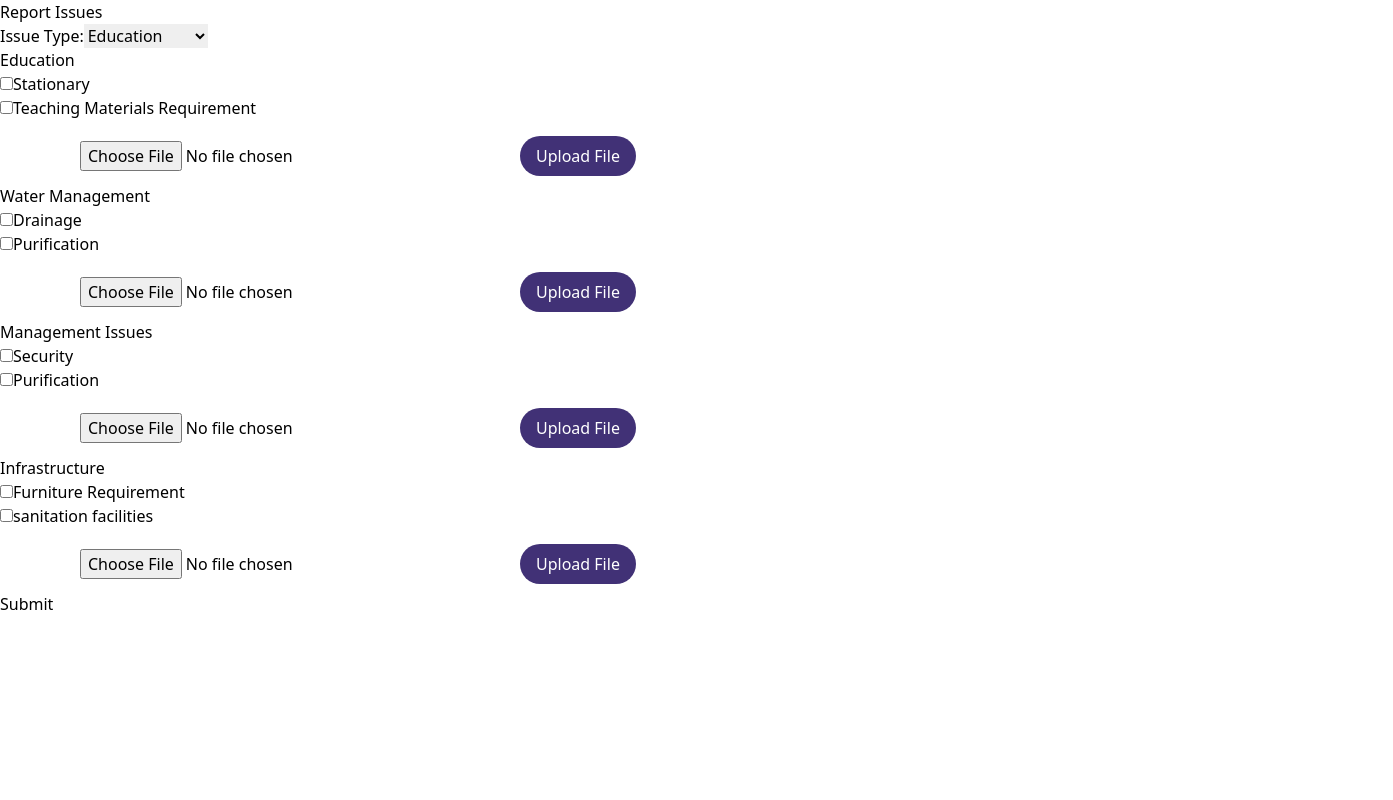
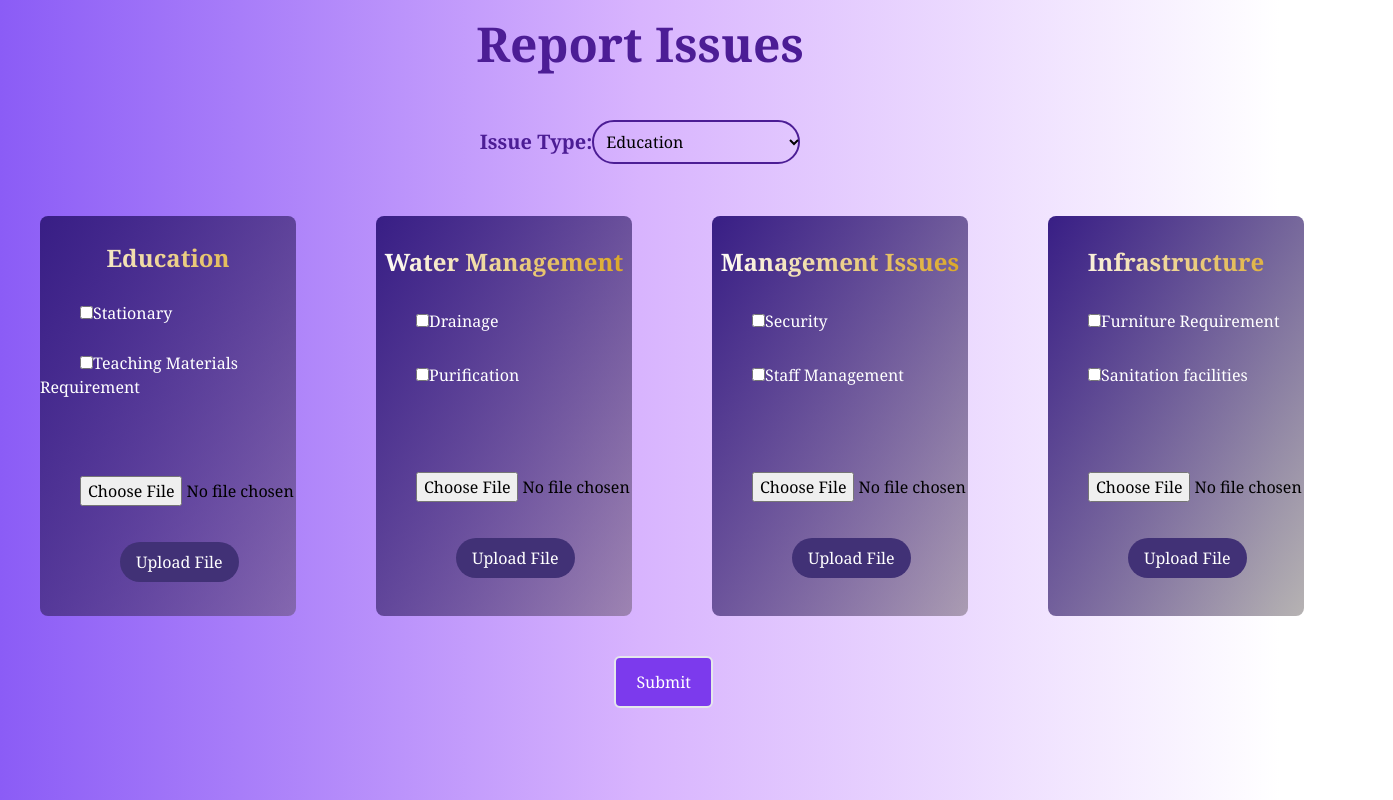
Before and after one commit to SumanSingha05/LinkAid, a React (Vite) app: page /issues in a window 1280 px wide. Shown: the whole page, 1393 px wide, since content can reach past the window. Built offline with nearby package versions, Linux system fonts and the light colour scheme; no server answers; a web font is replaced by a local one.

Commit message:
issues styling

```diff
--- a/src/Components/FileUpload.jsx
+++ b/src/Components/FileUpload.jsx
@@ -19,8 +19,8 @@ const FileUpload = () => {
   return (
 
     <div>
-      <input className='ml-20' type="file" onChange={(e) => setFileUpload(e.target.files[0])} />
-      <button className='border-black border-2 border-solid ml-32 mt-4 mb-2 p-2 pl-4 pr-4 rounded-full bg-[#413176] text-[#ffffff] border-none ' onClick={uploadFile}>Upload File</button>
+      <input className='ml-10 mb-5' type="file" onChange={(e) => setFileUpload(e.target.files[0])} />
+      <button className='border-black border-2 border-solid ml-20 mt-4 mb-2 p-2 pl-4 pr-4 rounded-full bg-[#413176] text-[#ffffff] border-none ' onClick={uploadFile}>Upload File</button>
     </div>
   )
 }
--- a/src/Components/issues.jsx
+++ b/src/Components/issues.jsx
@@ -229,36 +229,37 @@ const Issues = () => {
   };
 
   return (
-    <div>
-      <h1>Report Issues</h1>
+    <div className="bg-gradient-to-r font-serif from-violet-500 via-purple-300 to-white h-[100vh] w-[100vw] flex flex-col">
+      <h1 className='font-serif text-center text-5xl font-semibold text-violet-900 mt-5 mb-5 '>Report Issues</h1>
+
       <form onSubmit={handleSubmit}>
-        <div>
-          <label>Issue Type:</label>
-          <select value={type} onChange={(e) => setType(e.target.value)}>
-            <option value="education">Education</option>
-            <option value="water">Water</option>
-            <option value="management">management</option>
-            <option value="infrastructure">infrastructure</option>
+        <div className="border-2 mt-5 border-black border-none flex items-center justify-center">
+          <label className="text-violet-900 text-xl font-semibold mt-5 mb-5">Issue Type:</label>
+          <div className="border-2 rounded-full border-solid w-52 border-violet-900">
+            <select className="bg-transparent border-none outline-none w-52 py-2 pl-2" value={type} onChange={(e) => setType(e.target.value)}>
+              <option className='text-white bg-violet-900' value="Select">Select Field</option>
+              <option className='text-white bg-violet-800' value="education">Education</option>
+              <option className='text-white bg-violet-700' value="water">Water</option>
+              <option className='text-white bg-violet-600' value="management">Management</option>
+              <option className='text-white bg-violet-500' value="infrastructure">Infrastructure</option>
               {/* Add more types as needed */}
             </select>
           </div>
-
-        <div>
-          <h1>Education</h1>
-          <label>
+        </div>
+        <div className="flex flex-row mt-10 ">
+          <div className='w-1/5 mr-10 ml-10 h-[50vh] border-0 bg-gradient-to-br from-[#381e85] to-[rgba(67,58,58,0.39)] border-black border-solid rounded-lg flex flex-col justify-evenly'>
+            <h1 className="text-center bg-gradient-to-r from-white to-[#daa520] text-2xl font-serif text-transparent bg-clip-text font-semibold ">Education</h1>
+            <label className="text-white">
               <h1></h1>
-            <input
+              <input className="text-white ml-10"
                 type="checkbox"
                 checked={stationary}
                 onChange={(e) => setStationary(e.target.checked)}
               />
               Stationary
             </label>
-        </div>
-
-        <div>
-          <label>
-            <input
+            <label className="text-white">
+              <input className="ml-10"
                 type="checkbox"
                 checked={teaching_materials}
                 onChange={(e) => setTeaching_materials(e.target.checked)}
@@ -269,20 +270,19 @@ const Issues = () => {
             <FileUpload />
           </div>
 
-        <div>
-          <h1>Water Management</h1>
-          <label>
-            <input
+          <div className='w-1/5 mr-10 ml-10 h-[50vh] border-0 bg-gradient-to-br from-[#381e85] to-[rgba(67,58,58,0.39)] border-black border-solid rounded-lg flex flex-col justify-evenly'>
+            <h1 className="text-center bg-gradient-to-r from-white to-[#daa520] text-2xl font-serif text-transparent bg-clip-text font-semibold ">Water Management</h1>
+            <label className="text-white">
+              <input className="text-white ml-10"
                 type="checkbox"
                 checked={drainage}
                 onChange={(e) => setDrainage(e.target.checked)}
               />
               Drainage
             </label>
-        </div>
-        <div>
-          <label>
-            <input
+
+            <label className='text-white'>
+              <input className="text-white ml-10"
                 type="checkbox"
                 checked={purification}
                 onChange={(e) => setPurification(e.target.checked)}
@@ -293,57 +293,62 @@ const Issues = () => {
             <FileUpload />
           </div>
 
-        <div>
-          <h1>Management Issues</h1>
-          <label>
-            <input
+          <div className='w-1/5 mr-10 ml-10 h-[50vh] border-0 bg-gradient-to-br from-[#381e85] to-[rgba(67,58,58,0.39)] border-black border-solid rounded-lg flex flex-col justify-evenly'>
+            <h1 className="text-center bg-gradient-to-r from-white to-[#daa520] text-2xl font-serif text-transparent bg-clip-text font-semibold ">Management Issues</h1>
+            <label className="text-white">
+              <input className="text-white ml-10"
                 type="checkbox"
                 checked={security}
                 onChange={(e) => setSecurity(e.target.checked)}
               />
               Security
             </label>
-        </div>
-        <div>
-          <label>
-            <input
+            <label className="text-white">
+              <input className="text-white ml-10"
                 type="checkbox"
                 checked={staff_management}
                 onChange={(e) => setStaff_management(e.target.checked)}
               />
-            Purification
+              Staff Management
             </label>
             <br />
             <FileUpload />
           </div>
 
-        <div>
-          <h1>Infrastructure</h1>
-          <label>
-            <input
+          <div className='w-1/5 mr-10 ml-10 h-[50vh] border-0 bg-gradient-to-br from-[#381e85] to-[rgba(67,58,58,0.39)] border-black border-solid rounded-lg flex flex-col justify-evenly'>
+            <h1 className="text-center bg-gradient-to-r from-white to-[#daa520] text-2xl font-serif text-transparent bg-clip-text font-semibold ">Infrastructure</h1>
+            <label className="text-white">
+              <input className="text-white ml-10"
                 type="checkbox"
                 checked={furniture}
                 onChange={(e) => setFurniture(e.target.checked)}
               />
               Furniture Requirement
             </label>
-        </div>
-        <div>
-          <label>
-            <input
+            <label className="text-white">
+              <input className="text-white ml-10"
                 type="checkbox"
                 checked={sanitation_facilities}
                 onChange={(e) => setSanitation_facilities(e.target.checked)}
               />
-            sanitation facilities
+              Sanitation facilities
             </label>
             <br />
             <FileUpload />
           </div>
-
-        <button type="submit">Submit</button>
+        </div>
+        <div>
+          <button
+            //className="text-white block ml-24 border-2 border-none text-xl p-3 pl-14 pr-14 bg-gradient-to-r from-indigo-500 to-indigo-100 hover:bg-gradient-to-l from-slate-100 to-indigo-500 hover:text-white rounded-full mb-5 hover:bg-white hover:text-orange-400 "
+            className="
+       relative py-2 rounded-md bg-violet-600 isolation-auto z-10 border-2 border-violet-1000 text-white ml-[48vw] mt-10 py-3 px-5
+        before:absolute before:w-full before:transition-all before:duration-700 before:hover:w-full before:-right-full before:hover:right-0 before:rounded-full  before:bg-violet-900 before:-z-10  before:aspect-square before:hover:scale-150 overflow-hidden before:hover:duration-700"
+            type="submit"
+          >
+            Submit
+          </button>
+        </div>
       </form>
-
       {message && <p>{message}</p>}
     </div>
   );
```
Lines whose indentation alone changed are shown as unchanged.
